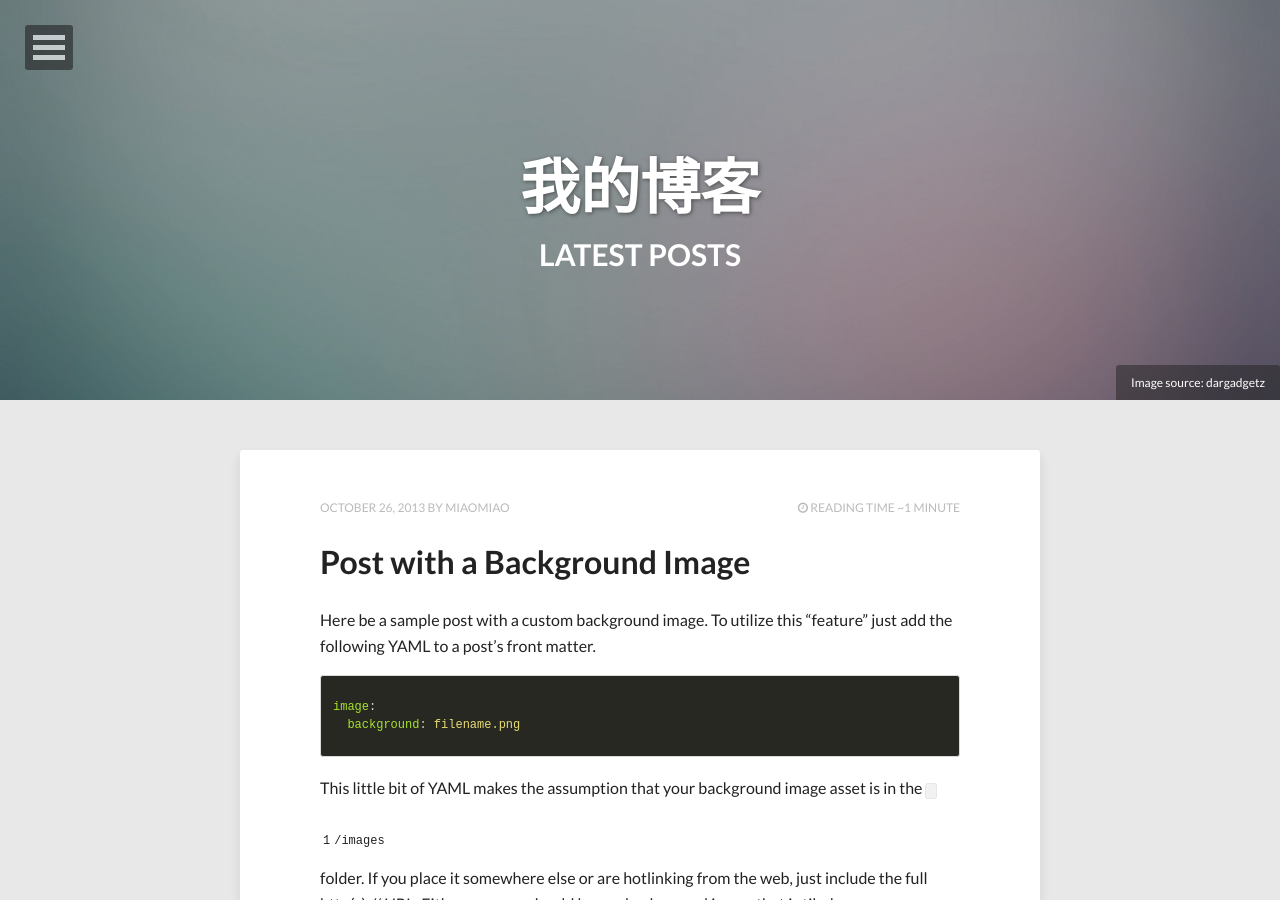
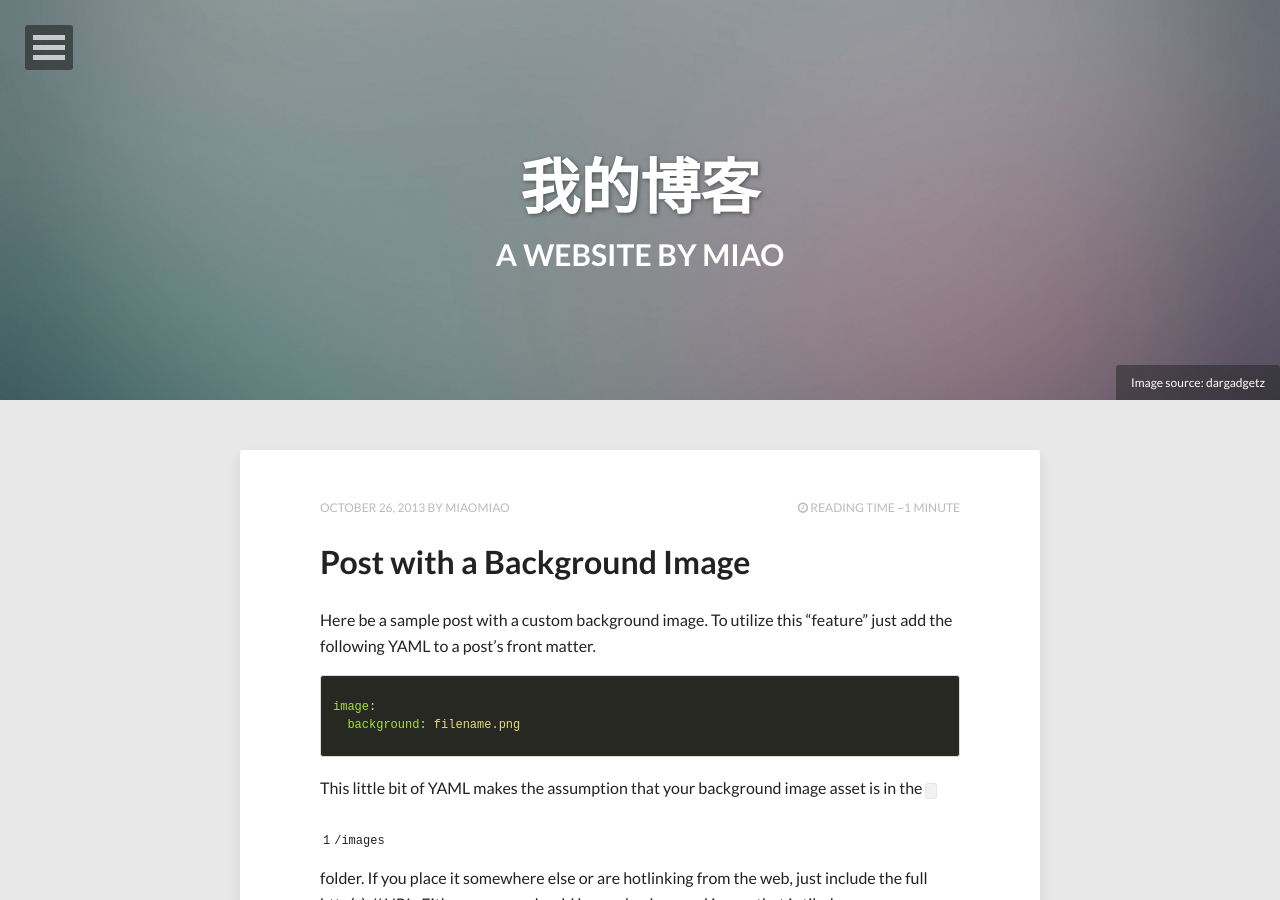
Before and after one commit to buptmiao/buptmiao.github.io, a Jekyll site: the page built from index.html, in a window 1280 px wide and 900 px high. Built offline with Jekyll 4.4.1, drawn with Linux system fonts in a browser that asks for light colours; nearby versions of some CDN libraries; the list of posts is cut into pages by our own code.

Commit message:
change title post

```diff
--- a/index.html
+++ b/index.html
@@ -1,6 +1,6 @@
 ---
 layout: post-index
-title: Latest Posts
+title: A website by Miao
 description: "Describe this nonsense."
 tags: [Jekyll, theme, themes, responsive, blog, modern]
 comments: false
```
